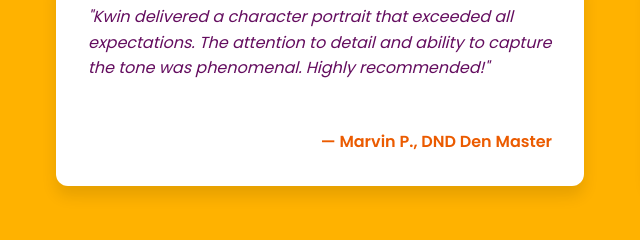
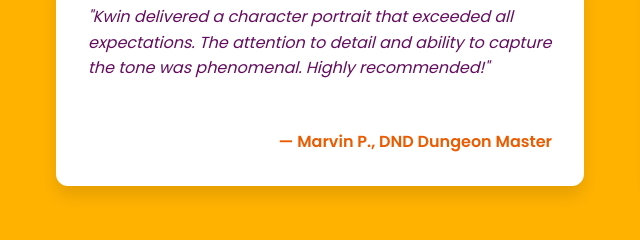
Before and after one commit to RQJalando-on/KwinArtCommision, a plain HTML site: page index.html in a window 1280 px wide. Shown: the part 2980-3220 px from the top of the page, 24-664 px from the left. Drawn offline with Linux system fonts and the light colour scheme.

Commit message:
Update index.html (final)

```diff
--- a/index.html
+++ b/index.html
@@ -190,7 +190,7 @@
                             <blockquote class="feedback-quote">
                                 "Kwin delivered a character portrait that exceeded all expectations. The attention to detail and ability to capture the tone was phenomenal. Highly recommended!"
                             </blockquote>
-                            <p class="feedback-name">— Marvin P., DND Den Master</p>
+                            <p class="feedback-name">— Marvin P., DND Dungeon Master</p>
                         </div>
                     </div>
                     <div class="grid-item grid-item-half">
```
